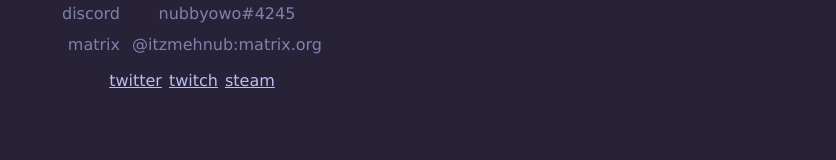
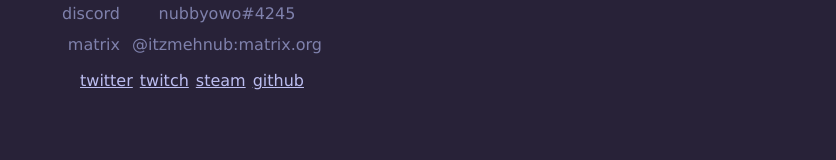
Before and after one commit to ItzMehNub/nub-webpage, a plain HTML site: page index.html in a window 1280 px wide. Shown: the part 425-585 px from the top of the page, without its empty margins (444-1280 px from the left). Drawn offline with Linux system fonts and the light colour scheme.

Commit message:
Update index.html
i forgot to add github

```diff
--- a/index.html
+++ b/index.html
@@ -68,6 +68,7 @@
                <td><a href="https://twitter.com/it_nubby" target="_blank">twitter</td>
                <td><a href="https://twitch.tv/itzmehnub" target="_blank">twitch</a></td>
                <td><a href="https://steamcommunity.com/profiles/76561198929084265" target="_blank">steam</a></td>
+               <td><a href="https://github.com/ItzMehNub/nub-webpage" target="_blank">github</a></td>
             </tr>
          </table>
        </div>
```
